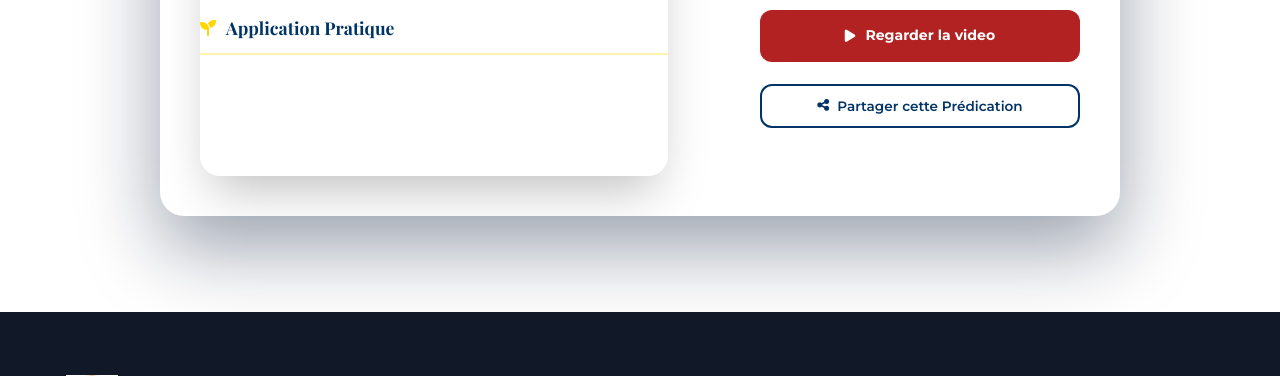
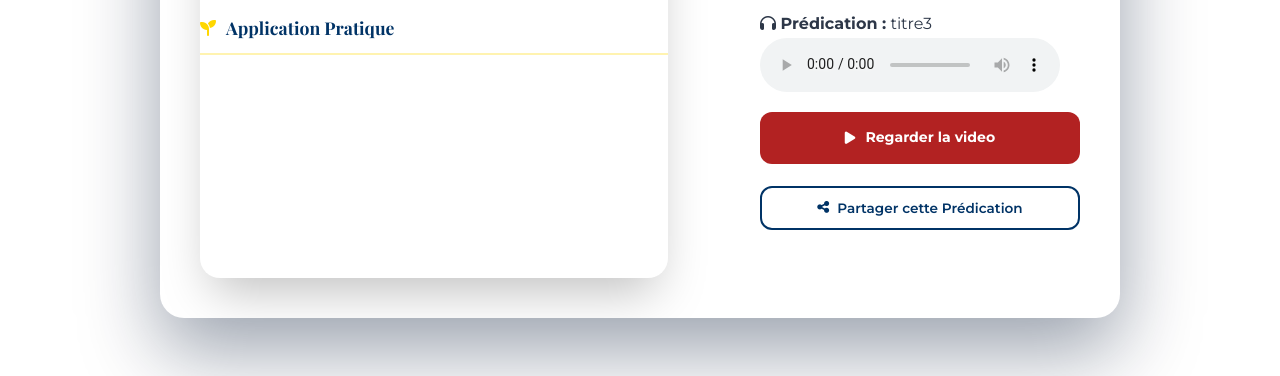
Before and after one commit to NockiProgramTECH/CIMMP_NET, a Django app: a page that uses templates/main/predications_details.html in a window 1280 px wide. Shown: the part 1321-1697 px from the top of the page. Run offline with Django 5.2, Linux system fonts and the light colour scheme; data comes from the database, SQL or seed files in the repository; both versions use the stored data as it was after the commit; some web fonts are replaced.

Commit message:
ajout de audio

```diff
--- a/CIMPP/settings.py
+++ b/CIMPP/settings.py
@@ -41,7 +41,7 @@ SECRET_KEY = os.getenv('SECRET_KEY', 'django-insecure-change-this-in-production'
 # SECURITY WARNING: don't run with debug turned on in production!
 DEBUG = os.getenv('DEBUG', 'False').lower() == 'true'
 
-ALLOWED_HOSTS = []#os.getenv('ALLOWED_HOSTS', 'localhost:8000,*').split(',')
+ALLOWED_HOSTS = ['*']#os.getenv('ALLOWED_HOSTS', 'localhost:8000,*').split(',')
 
 
 # Application definition
--- a/main/models.py
+++ b/main/models.py
@@ -13,7 +13,8 @@ class Predication(models.Model):
     titre = models.CharField(max_length=200)
     slug = models.SlugField(unique=True)
     date = models.DateTimeField()
-    url_video =models.URLField(blank=True)  # lien vers la vidéo de la prédication
+    url_video =models.URLField(blank=True)
+    audio =models.FileField(upload_to="audio",blank=True,null=True) # lien vers la vidéo de la prédication
     resume = models.TextField(blank=True)
     verset_principal = models.CharField(max_length=100, blank=True)
     contenu = models.TextField(blank=True)  # texte complet ou lien vidéo/audio
--- a/templates/main/predications_details.html
+++ b/templates/main/predications_details.html
@@ -108,7 +108,17 @@
 
 
          </div>
-          <a class="btn-listen" href ="/"><i class="fa-solid fa-play"></i>Regarder la video</a>
+
+          <div class="audio-container">
+    <p><strong><i class="fa-solid fa-headphones"></i> Prédication :</strong> {{ pre_detail.titre }}</p>
+
+    <audio id="player" controls controlsList="nodownload" oncontextmenu="return false;">
+        <source src="{{ pre_detail.audio.url }}" type="audio/mpeg">
+        Votre navigateur ne supporte pas la lecture audio.
+    </audio>
+</div>
+
+           <a class="btn-listen" href ="/"><i class="fa-solid fa-play"></i>Regarder la video</a>
           <button class="btn-partager"><i class="fa-solid fa-share-nodes"></i> Partager cette Prédication</button>
 
 
```
Also changed, not shown: db.sqlite3, main/migrations/0002_predication_audio.py (added).
